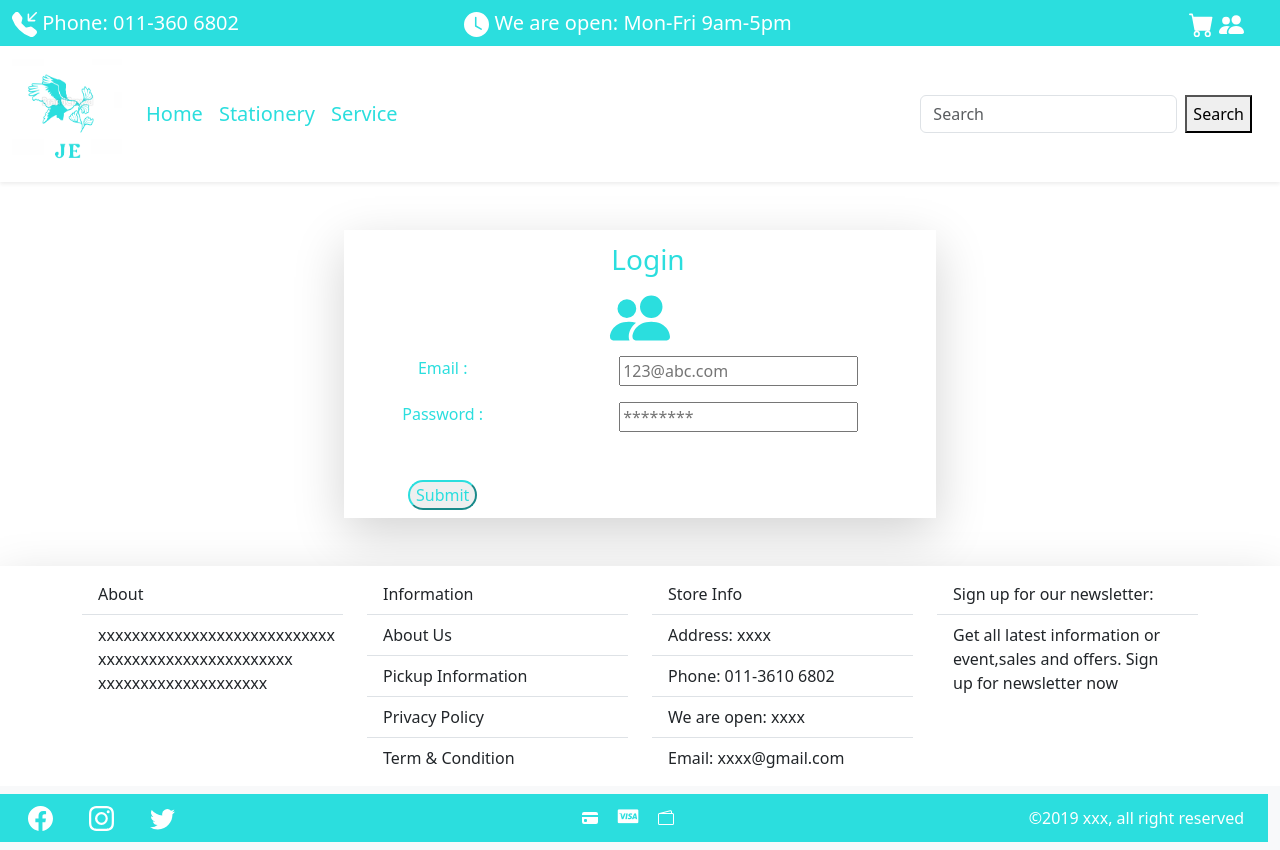
After one commit to xiang0619/IP_Assignment, a PHP site: page /CustomerLogin.php in a window 1280 px wide. The commit adds this page. Run offline with PHP 8.4, Linux system fonts and the light colour scheme.

Commit message:
Add comment to homepage,service, header, stationery, stationery_details page. Create customer login, register and cart page.

```diff
--- /dev/null
+++ b/CustomerLogin.php
@@ -0,0 +1,61 @@
+<!DOCTYPE html>
+<!--
+Click nbfs://nbhost/SystemFileSystem/Templates/Licenses/license-default.txt to change this license
+Click nbfs://nbhost/SystemFileSystem/Templates/Scripting/EmptyPHPWebPage.php to edit this template
+-->
+<html>
+    <head>
+        <meta charset="UTF-8">
+        <link href="https://cdn.jsdelivr.net/npm/bootstrap@5.3.0-alpha1/dist/css/bootstrap.min.css" rel="stylesheet" integrity="sha384-GLhlTQ8iRABdZLl6O3oVMWSktQOp6b7In1Zl3/Jr59b6EGGoI1aFkw7cmDA6j6gD" crossorigin="anonymous">
+        <script src="https://cdn.jsdelivr.net/npm/@popperjs/core@2.11.6/dist/umd/popper.min.js" integrity="sha384-oBqDVmMz9ATKxIep9tiCxS/Z9fNfEXiDAYTujMAeBAsjFuCZSmKbSSUnQlmh/jp3" crossorigin="anonymous"></script>
+        <script src="https://cdn.jsdelivr.net/npm/bootstrap@5.3.0-alpha1/dist/js/bootstrap.min.js" integrity="sha384-mQ93GR66B00ZXjt0YO5KlohRA5SY2XofN4zfuZxLkoj1gXtW8ANNCe9d5Y3eG5eD" crossorigin="anonymous"></script>
+        <link rel="stylesheet" href="https://cdnjs.cloudflare.com/ajax/libs/font-awesome/4.7.0/css/font-awesome.min.css">
+        <link href="Shared/CSS/SharedCSS.css" rel="stylesheet" type="text/css"/>
+        <title>Customer Login</title>
+    </head>
+    <body>
+        <?php
+            include './Shared/PHP/Header.php';
+        ?>
+
+        <div class="row m-5 d-flex justify-content-center">
+            <div class="col-3"></div>
+                <div class="col-6 text-center shadow-lg">
+                    <form action="action">
+                        <div class="row ">
+
+                            <!-- Login word position -->
+                            <div class="col-12 fs-3 primary-color m-2">Login</div>
+
+                            <!-- Icon position -->
+                            <svg xmlns="http://www.w3.org/2000/svg" width="60" height="60" fill="currentColor" class="bi bi-people-fill primary-color col-12 m-0" viewBox="0 0 16 16">
+                                <path d="M7 14s-1 0-1-1 1-4 5-4 5 3 5 4-1 1-1 1H7Zm4-6a3 3 0 1 0 0-6 3 3 0 0 0 0 6Zm-5.784 6A2.238 2.238 0 0 1 5 13c0-1.355.68-2.75 1.936-3.72A6.325 6.325 0 0 0 5 9c-4 0-5 3-5 4s1 1 1 1h4.216ZM4.5 8a2.5 2.5 0 1 0 0-5 2.5 2.5 0 0 0 0 5Z"/>
+                            </svg>
+
+                            <!-- Email input position-->
+                            <div class="col-4 primary-color mt-2 mb-2"><label for="email">Email : </label></div>
+                            <div class="col-8 mt-2 mb-2"><input type="email" id="email" placeholder="123@abc.com" maxlength="40"></div>
+
+                            <!-- Password input position -->
+                            <div class="col-4 primary-color mt-2 mb-2"><label for="password">Password : </label></div>
+                            <div class="col-8 mt-2 mb-2"><input type="password" id="password" placeholder="********" maxlength="40"></div>
+
+                            <!-- Customer register link position -->
+                            <div class="col-3 mt-2 mb-2"></div>
+                            <div></div>
+                            <div class="col-3 mt-2 mb-2"></div>
+
+                            <!--Submit button position  -->
+                            <div class="col-8 mt-2 mb-2"></div>
+                            <div class="col-4 mt-2 mb-2 "><input type="Submit" style="border-color: #2BDEDE; border-radius: 25px;background-color: none; color:#2BDEDE;" value="Submit"></div>
+                        </div>
+                    </form>
+                </div>
+            <div class="col-3"></div>
+        </div>
+
+        <?php
+            include './Shared/PHP/Footer.php';
+        ?>
+    </body>
+</html>
--- a/Shared/PHP/Header.php
+++ b/Shared/PHP/Header.php
@@ -42,7 +42,12 @@
         <nav class="navbar navbar-expand-lg shadow-sm secondary-background-color">
             <div class="container-fluid">
                 <a class="navbar-brand" href="#">
-                    <img src="Shared/Image/b0b8203f-68d2-47f6-a397-269a9aa1f618.png" width="110px" height="110px" alt="Logo"/>
+                    <img src="<?php
+                        $thisPath = dirname($_SERVER['PHP_SELF']);
+                        if($thisPath != "/IP_Assignment"){
+                            echo "../";
+                        }
+                    ?>Shared/Image/b0b8203f-68d2-47f6-a397-269a9aa1f618.png" width="110px" height="110px" alt="Logo"/>
                 </a>
                     <button class="navbar-toggler" type="button" data-bs-toggle="collapse" data-bs-target="#navbarSupportedContent" aria-controls="navbarSupportedContent" aria-expanded="false" aria-label="Toggle navigation">
                         <span class="navbar-toggler-icon"></span>
```
Also changed, not shown: Customer/Cart.php (added, +33 -0 lines), CustomerRegister.php (added, +26 -0 lines), Homepage.php (+30 -6 lines), Service.php (+12 -2 lines), Stationary.php (+32 -3 lines), Stationary_Details.php (+36 -2 lines).
